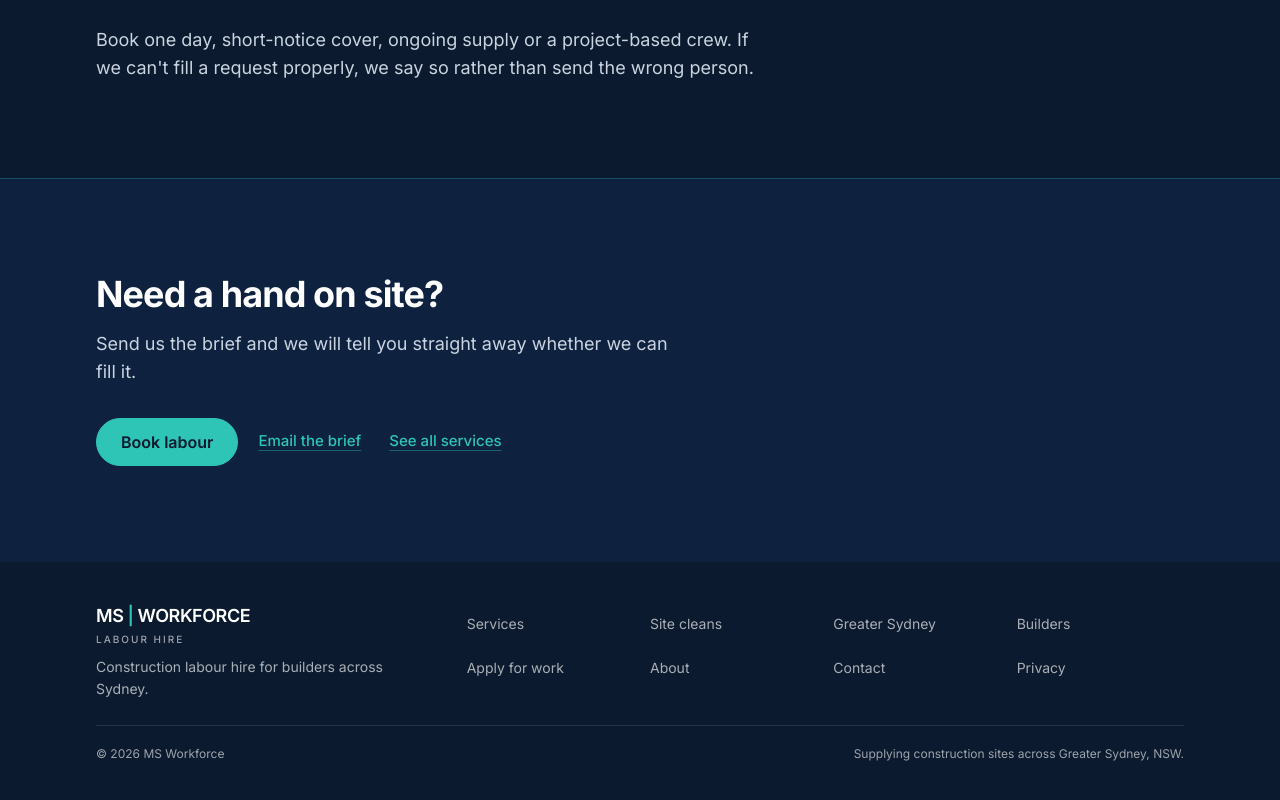
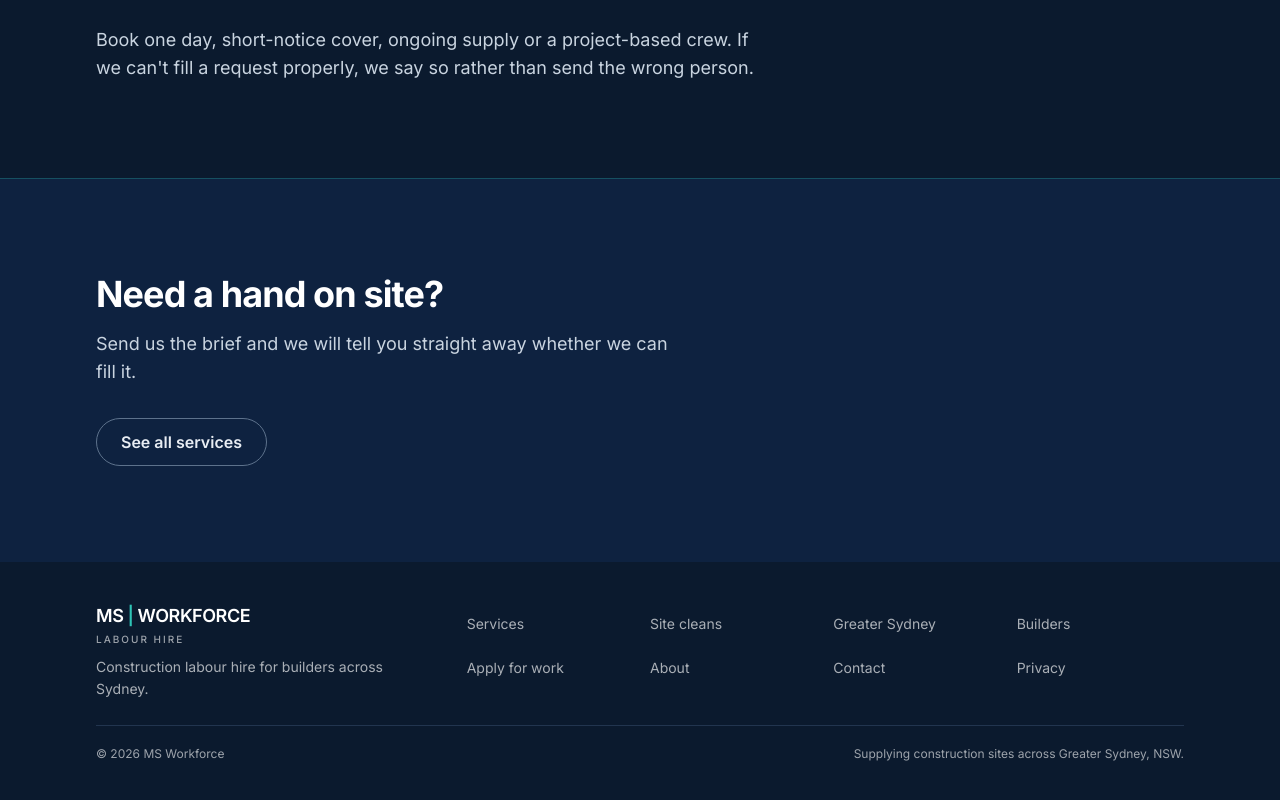
Before and after one commit to curiouscitizen11/MS-Workforce, a Next.js app: page /site-cleans-demolition-support in a window 1280 px wide. Shown: the part 2433-3233 px from the top of the page. Built offline with nearby package versions, Linux system fonts and the light colour scheme.

Commit message:
Landing pages (labourers, site-cleans, greater-sydney): closing block keeps heading + line + See all services; closing Book labour (and site-cleans' closing Email the brief) removed

```diff
--- a/app/labour-hire-greater-sydney/page.tsx
+++ b/app/labour-hire-greater-sydney/page.tsx
@@ -126,16 +126,7 @@ export default function GreaterSydneyPage() {
             Send us the brief and we will tell you straight away whether we can fill it.
           </p>
           <div className="mt-8 flex flex-col gap-3 sm:flex-row">
-            <a
-              href={BOOK_LABOUR_URL}
-              target="_blank"
-              rel="noopener noreferrer"
-              className="pill pill-teal w-full sm:w-auto"
-            >
-              Book labour
-              <span className="sr-only"> (form opens in a new tab)</span>
-            </a>
-            <Link href="/services" className="link-quiet link-quiet-light w-full sm:w-auto">
+            <Link href="/services" className="pill pill-line w-full sm:w-auto">
               See all services
             </Link>
           </div>
--- a/app/labourers-sydney/page.tsx
+++ b/app/labourers-sydney/page.tsx
@@ -149,16 +149,7 @@ export default function LabourersSydneyPage() {
             Send us the brief and we will tell you straight away whether we can fill it.
           </p>
           <div className="mt-8 flex flex-col gap-3 sm:flex-row">
-            <a
-              href={BOOK_LABOUR_URL}
-              target="_blank"
-              rel="noopener noreferrer"
-              className="pill pill-teal w-full sm:w-auto"
-            >
-              Book labour
-              <span className="sr-only"> (form opens in a new tab)</span>
-            </a>
-            <Link href="/services" className="link-quiet link-quiet-light w-full sm:w-auto">
+            <Link href="/services" className="pill pill-line w-full sm:w-auto">
               See all services
             </Link>
           </div>
--- a/app/site-cleans-demolition-support/page.tsx
+++ b/app/site-cleans-demolition-support/page.tsx
@@ -140,19 +140,7 @@ export default function SiteCleansPage() {
             Send us the brief and we will tell you straight away whether we can fill it.
           </p>
           <div className="mt-8 flex flex-col gap-3 sm:flex-row">
-            <a
-              href={BOOK_LABOUR_URL}
-              target="_blank"
-              rel="noopener noreferrer"
-              className="pill pill-teal w-full sm:w-auto"
-            >
-              Book labour
-              <span className="sr-only"> (form opens in a new tab)</span>
-            </a>
-            <a href={REQUEST_LABOUR_HREF} className="link-quiet link-quiet-light w-full sm:w-auto">
-              Email the brief
-            </a>
-            <Link href="/services" className="link-quiet link-quiet-light w-full sm:w-auto">
+            <Link href="/services" className="pill pill-line w-full sm:w-auto">
               See all services
             </Link>
           </div>
```
